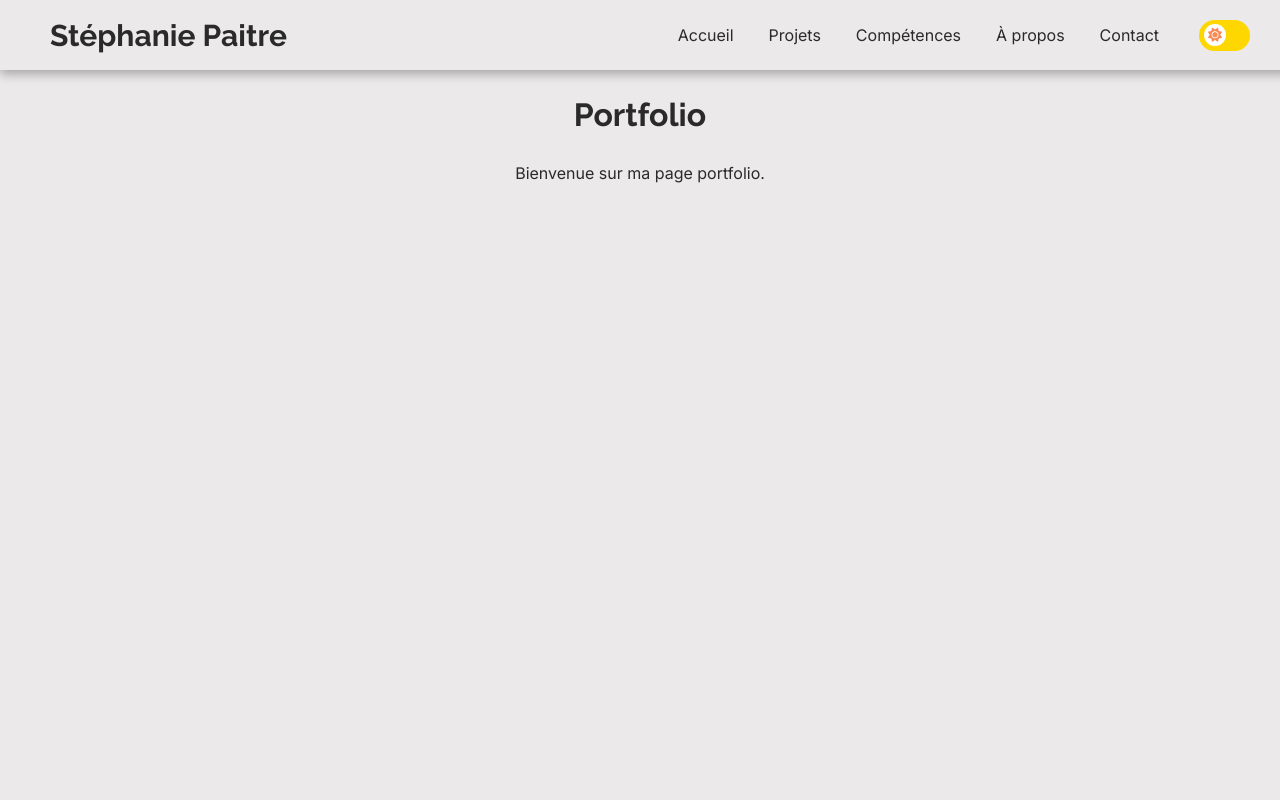
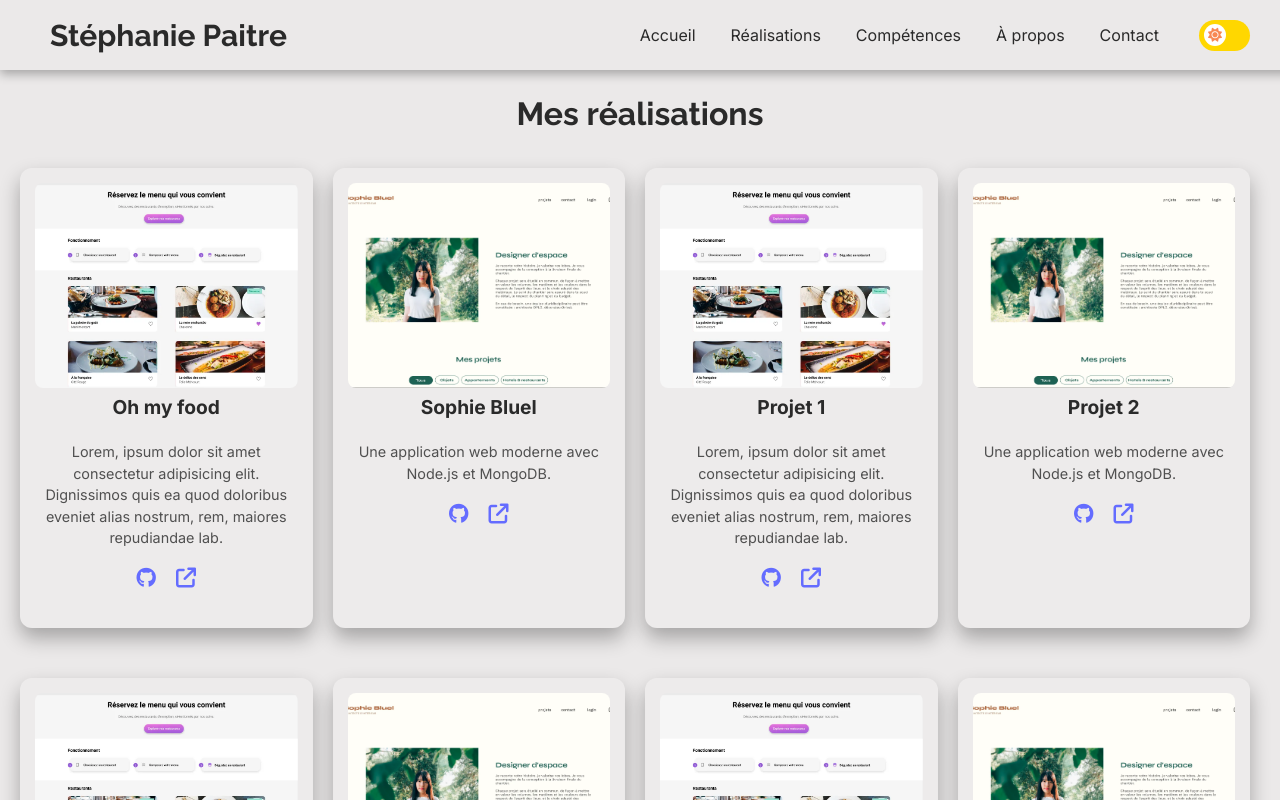
Before and after one commit to pommeverte06/Portfolio_P12, a React (Vite) app: page /portfolio in a window 1280 px wide. Shown: the top 800 px of the page. Built offline with nearby package versions, Linux system fonts and the light colour scheme.

Commit message:
galerie réalisations

```diff
--- a/src/App.jsx
+++ b/src/App.jsx
@@ -19,7 +19,7 @@ function App() {
   const location = useLocation();
 
   useEffect(() => {
-    // Appliquer GSAP pour un scroll fluide
+    // GSAP pour un scroll fluide
     gsap.to("html", {
       overflowY: "scroll",
       duration: 0.5,
@@ -86,7 +86,7 @@ function App() {
         </AnimatePresence>
       </div>
 
-      <Footer />
+      {/* <Footer /> */}
     </>
   );
 }
--- /dev/null
+++ b/src/assets/projectsData.js
@@ -0,0 +1,74 @@
+import projet1 from "../assets/ohmyfood.webp";
+import projet2 from "../assets/sophiebluel.webp";
+
+const projectsData = [
+  {
+    image: projet1,
+    title: "Oh my food",
+    description: "Lorem, ipsum dolor sit amet consectetur adipisicing elit. Dignissimos quis ea quod doloribus eveniet alias nostrum, rem, maiores repudiandae lab.",
+    github: "https://github.com/tonrepo/projet1",
+    live: "https://monprojet1.com",
+  },
+  {
+    image: projet2,
+    title: "Sophie Bluel",
+    description: "Une application web moderne avec Node.js et MongoDB.",
+    github: "https://github.com/tonrepo/projet2",
+    live: "https://monprojet2.com",
+  },
+  {
+    image: projet1,
+    title: "Projet 1",
+    description: "Lorem, ipsum dolor sit amet consectetur adipisicing elit. Dignissimos quis ea quod doloribus eveniet alias nostrum, rem, maiores repudiandae lab.",
+    github: "https://github.com/tonrepo/projet1",
+    live: "https://monprojet1.com",
+  },
+  {
+    image: projet2,
+    title: "Projet 2",
+    description: "Une application web moderne avec Node.js et MongoDB.",
+    github: "https://github.com/tonrepo/projet2",
+    live: "https://monprojet2.com",
+  },
+
+  {
+    image: projet1,
+    title: "Projet 1",
+    description: "Lorem, ipsum dolor sit amet consectetur adipisicing elit. Dignissimos quis ea quod doloribus eveniet alias nostrum, rem, maiores repudiandae lab.",
+    github: "https://github.com/tonrepo/projet1",
+    live: "https://monprojet1.com",
+  },
+  {
+    image: projet2,
+    title: "Projet 2",
+    description: "Une application web moderne avec Node.js et MongoDB.",
+    github: "https://github.com/tonrepo/projet2",
+    live: "https://monprojet2.com",
+  },
+  {
+    image: projet1,
+    title: "Projet 1",
+    description: "Lorem, ipsum dolor sit amet consectetur adipisicing elit. Dignissimos quis ea quod doloribus eveniet alias nostrum, rem, maiores repudiandae lab.",
+    github: "https://github.com/tonrepo/projet1",
+    live: "https://monprojet1.com",
+  },
+  {
+    image: projet2,
+    title: "Projet 2",
+    description: "Une application web moderne avec Node.js et MongoDB.",
+    github: "https://github.com/tonrepo/projet2",
+    live: "https://monprojet2.com",
+  },
+
+
+
+
+
+
+
+
+
+  //  ajout des nouveaux projets
+];
+
+export default projectsData;
--- a/src/components/Header/Header.jsx
+++ b/src/components/Header/Header.jsx
@@ -18,7 +18,7 @@ function Header() {
             </li>
 
             <li>
-              <Link to="/portfolio">Projets</Link>
+              <Link to="/portfolio">Réalisations</Link>
             </li>
             <li>
               <Link to="/skills">Compétences</Link>
--- /dev/null
+++ b/src/components/ProjectCard/ProjectCard.jsx
@@ -0,0 +1,28 @@
+import React from "react";
+import "./projectcard.css";
+
+const ProjectCard = ({ image, title, description, github, live }) => {
+  return (
+    <div className="project-card">
+      <img src={image} alt={title} className="project-image" />
+      <div className="project-content">
+        <h3>{title}</h3>
+        <p>{description}</p>
+        <div className="project-links">
+          {github && (
+            <a href={github} target="_blank" rel="noopener noreferrer">
+              <i className="fa-brands fa-github"></i>
+            </a>
+          )}
+          {live && (
+            <a href={live} target="_blank" rel="noopener noreferrer">
+              <i className="fa-solid fa-arrow-up-right-from-square"></i>
+            </a>
+          )}
+        </div>
+      </div>
+    </div>
+  );
+};
+
+export default ProjectCard;
--- /dev/null
+++ b/src/components/ProjectCard/projectcard.css
@@ -0,0 +1,39 @@
+.project-card {
+  width: 100%;
+  height: 430px;
+  background-color: rgba(255, 255, 255, 0.1);
+  border-radius: 12px;
+  overflow: hidden;
+  padding: 15px;
+  display: flex;
+  flex-direction: column;
+  align-items: center;
+  text-align: center;
+  transition: transform 0.3s ease-in-out, box-shadow 0.3s ease-in-out;
+  box-shadow: 0 10px 20px rgba(0, 0, 0, 0.3);
+}
+.project-card:hover {
+  transform: scale(1.03);
+  box-shadow: 0 15px 30px rgba(0, 0, 0, 0.5);
+}
+
+.project-image {
+  width: 100%;
+  height: 205px;
+  object-fit: cover;
+  border-radius: 8px;
+}
+
+.project-content h3 {
+  font-size: 1.2rem;
+  margin-top: 5px;
+}
+
+.project-content p {
+  font-size: 0.9rem;
+  opacity: 0.8;
+}
+.project-links a{
+  margin: 10px;
+  font-size: 20px;
+}
--- a/src/index.css
+++ b/src/index.css
@@ -8,6 +8,10 @@
   --color-primary: #646cff;
   --color-primary-hover: #535bf2;
 }
+
+
+
+
 
 body {
   font-family: var(--font-primary);
@@ -24,7 +28,13 @@ html {
   scroll-behavior: smooth;
   overflow-x: hidden;
   overflow-y: scroll;
+  scroll-behavior: smooth;
 }
+
+
+
+
+
 /* (chrome, safari) */
 html::-webkit-scrollbar {
   display: none;
--- a/src/pages/About/About.jsx
+++ b/src/pages/About/About.jsx
@@ -10,6 +10,7 @@ function About() {
   };
 
   return (
+
     <div className="about-container">
       <h1>À propos de moi</h1>
       <p>
--- a/src/pages/Home/Home.jsx
+++ b/src/pages/Home/Home.jsx
@@ -1,16 +1,17 @@
-
-
-
 import React from "react";
 import "./home.css";
 
 function Home() {
   return (
-    <div className="container gradient-bg">
+      <div className="container">
         <>
         <h1>Bienvenue sur mon portfolio</h1>
         <p>
-        Lorem ipsum dolor sit amet consectetur adipisicing elit. Repellat nisi autem distinctio ut veritatis earum quae dolorem? Fuga quisquam aliquid vel! Exercitationem ut possimus magni mollitia neque officiis minima perferendis eligendi placeat sed? Aut dolore fuga inventore cumque consequatur aperiam!
+          Lorem ipsum dolor sit amet consectetur adipisicing elit. Repellat nisi
+          autem distinctio ut veritatis earum quae dolorem? Fuga quisquam
+          aliquid vel! Exercitationem ut possimus magni mollitia neque officiis
+          minima perferendis eligendi placeat sed? Aut dolore fuga inventore
+          cumque consequatur aperiam!
         </p>
         </>
       </div>
--- a/src/pages/Home/home.css
+++ b/src/pages/Home/home.css
@@ -1,30 +1,31 @@
 .container {
-  max-width: 1100px;
+  max-width: 1400px;
   margin: 0 auto;
   padding: 20px;
-
   text-align: center;
-  background-color: rgb(245, 6, 245);
   border-radius: 0 0 20px 20px;
+  background-color: transparent;
+  box-shadow: 0 10px 20px rgba(0, 0, 0, 0.3);
 }
 
-.container h1 {
-  margin-top: 0px;
-}
+
 
 .gradient-bg {
-  background: linear-gradient(
-    110deg, #c468bf, #61415F, #454444, #531f50, #60115e
+  background: radial-gradient(
+    #834a80,
+    #61415f,
+    #454444,
+    #531f50,
+    #5d225b
   );
   background-size: 400% 400%;
-  animation: gradientAnimation 12s ease-in-out infinite;
-  min-height: 70vh;
+  animation: gradientAnimation 17s ease-in-out infinite;
+  min-height: 0vh;
   display: flex;
   align-items: center;
   justify-content: center;
 }
 
-/* Animation pour un effet dynamique */
 @keyframes gradientAnimation {
   0% {
     background-position: 0% 50%;
--- a/src/pages/Projets/Projets.jsx
+++ b/src/pages/Projets/Projets.jsx
@@ -1,12 +1,19 @@
 import React from "react";
+import ProjectCard from "../../components/ProjectCard/ProjectCard";
+import projectsData from "../../assets/projectsData";
+import "./projets.css";
 
-function Portfolio() {
+function Projets() {
   return (
-    <div>
-      <h1>Portfolio</h1>
-      <p>Bienvenue sur ma page portfolio.</p>
+    <div className="projets-container container">
+      <h2 className="section-title">Mes réalisations</h2>
+      <div className="projets-grid">
+        {projectsData.map((project, index) => (
+          <ProjectCard key={index} {...project} />
+        ))}
+      </div>
     </div>
   );
 }
 
-export default Portfolio;
+export default Projets;
--- a/src/pages/Projets/projets.css
+++ b/src/pages/Projets/projets.css
@@ -0,0 +1,37 @@
+.projets-container {
+  padding: 20px 0px;
+  text-align: center;
+  width: 100%;
+  display: flex;
+  flex-direction: column;
+  align-items: center;
+  justify-content: space-around;
+}
+
+.section-title {
+  font-size: 2rem;
+  margin-bottom: 10px;
+  margin-top: 0;
+}
+
+.projets-grid {
+  display: grid;
+  grid-template-columns: repeat(4, 1fr);
+  gap: 50px;
+  justify-content: center;
+  padding: 20px 40px 0px 0px;
+  max-width: 1200px;
+}
+
+/* responsive */
+@media screen and (max-width: 1024px) {
+  .projets-grid {
+    grid-template-columns: repeat(2, 1fr);
+  }
+}
+
+@media screen and (max-width: 600px) {
+  .projets-grid {
+    grid-template-columns: repeat(1, 1fr);
+  }
+}
--- a/src/pages/Skills/Skills.jsx
+++ b/src/pages/Skills/Skills.jsx
@@ -2,10 +2,10 @@ import React from "react";
 
 function Skills() {
   return (
-    <div>
+    <>
       <h1>Compétences</h1>
       <p>Voici mes compétences.</p>
-    </div>
+    </>
   );
 }
 
```
Also changed, not shown: src/assets/ohmyfood.webp (added), src/assets/sophiebluel.webp (added). Lines whose indentation alone changed are shown as unchanged.
